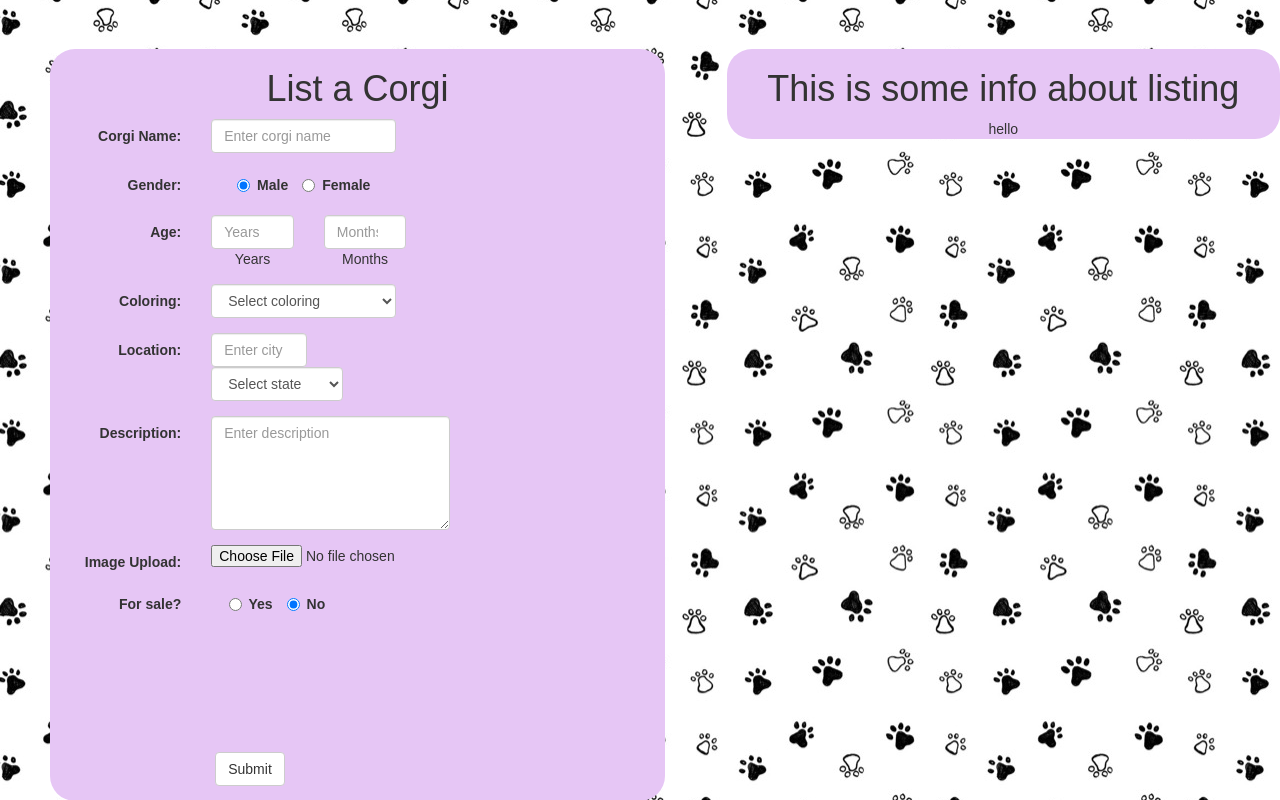
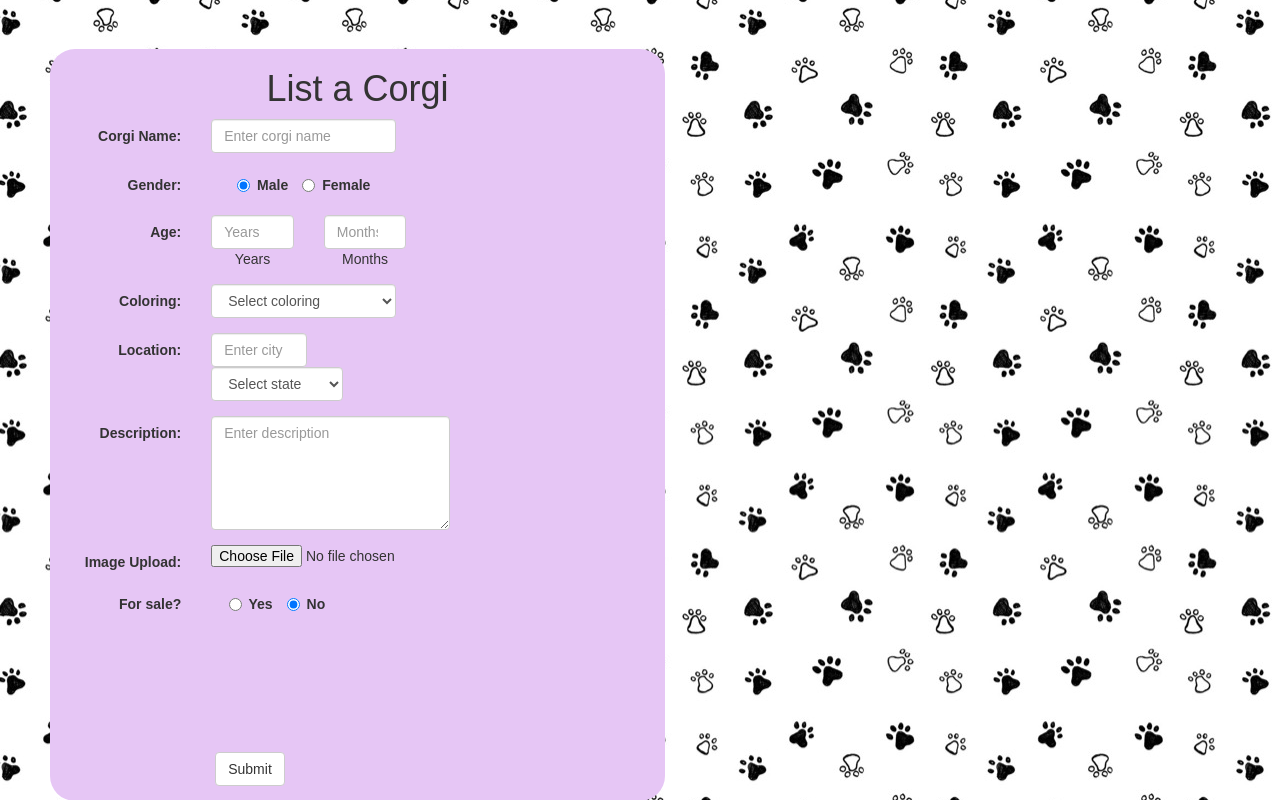
Before and after one commit to calvinmclean/CSC346Project2, a Django app: page /list_corgi/ in a window 1280 px wide. Shown: the part 51-851 px from the top of the page. Run offline with Django 3.2, Linux system fonts and the light colour scheme; the visitor is signed in with stand-in values (Sample User, id 1); data that the repository does not hold is empty; some libraries are stand-ins or nearby versions.

Commit message:
change AWS URLs, delete empty div

```diff
--- a/corgi_store/templates/list_corgi.html
+++ b/corgi_store/templates/list_corgi.html
@@ -158,10 +158,6 @@
   				</div>
   			</form>
 		</div>
-		<div class="list-instruction-box">
-		<h1>This is some info about listing</h1>
-		hello
-		</div>
 	</div>
 </div>
 
```
Also changed, not shown: README.md.
